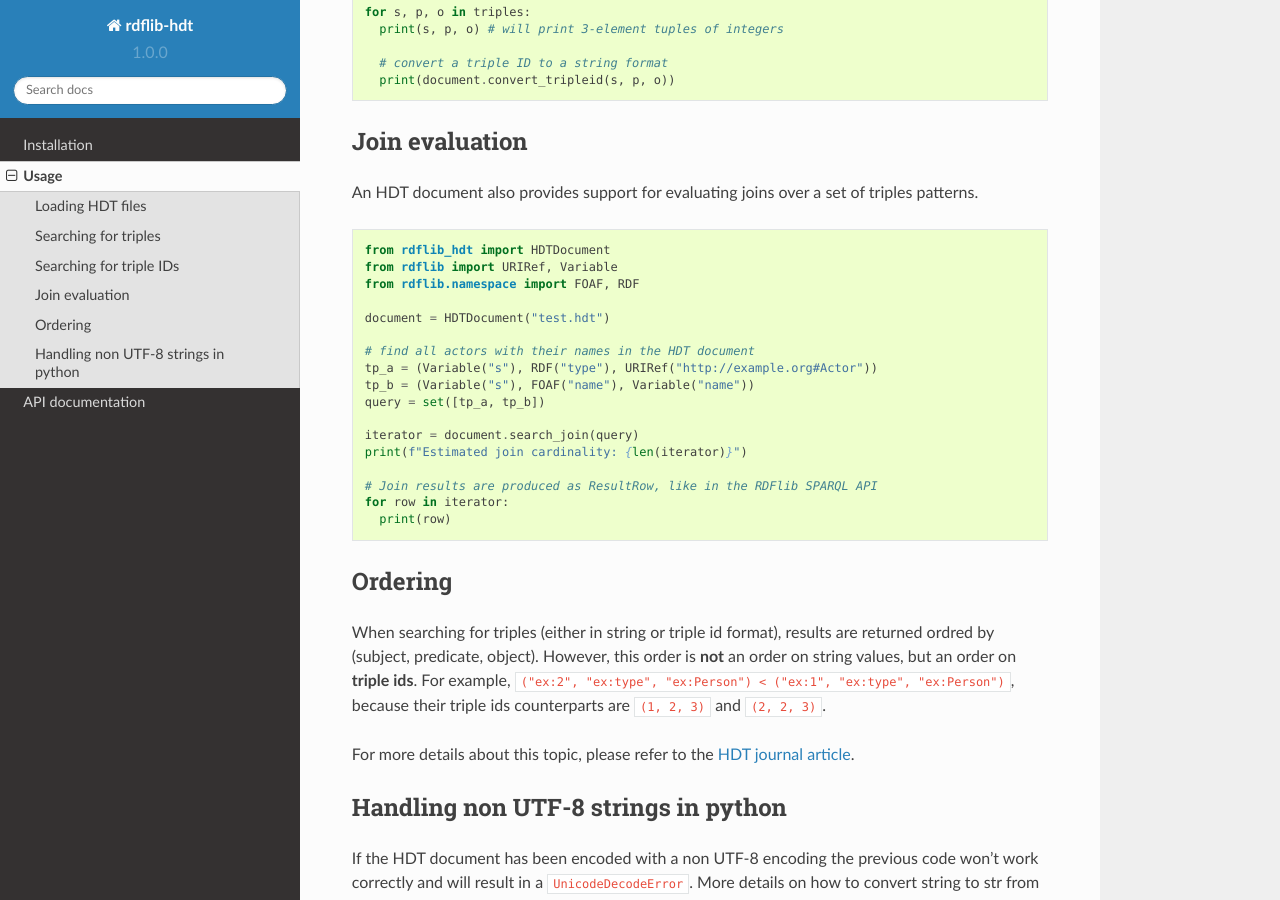
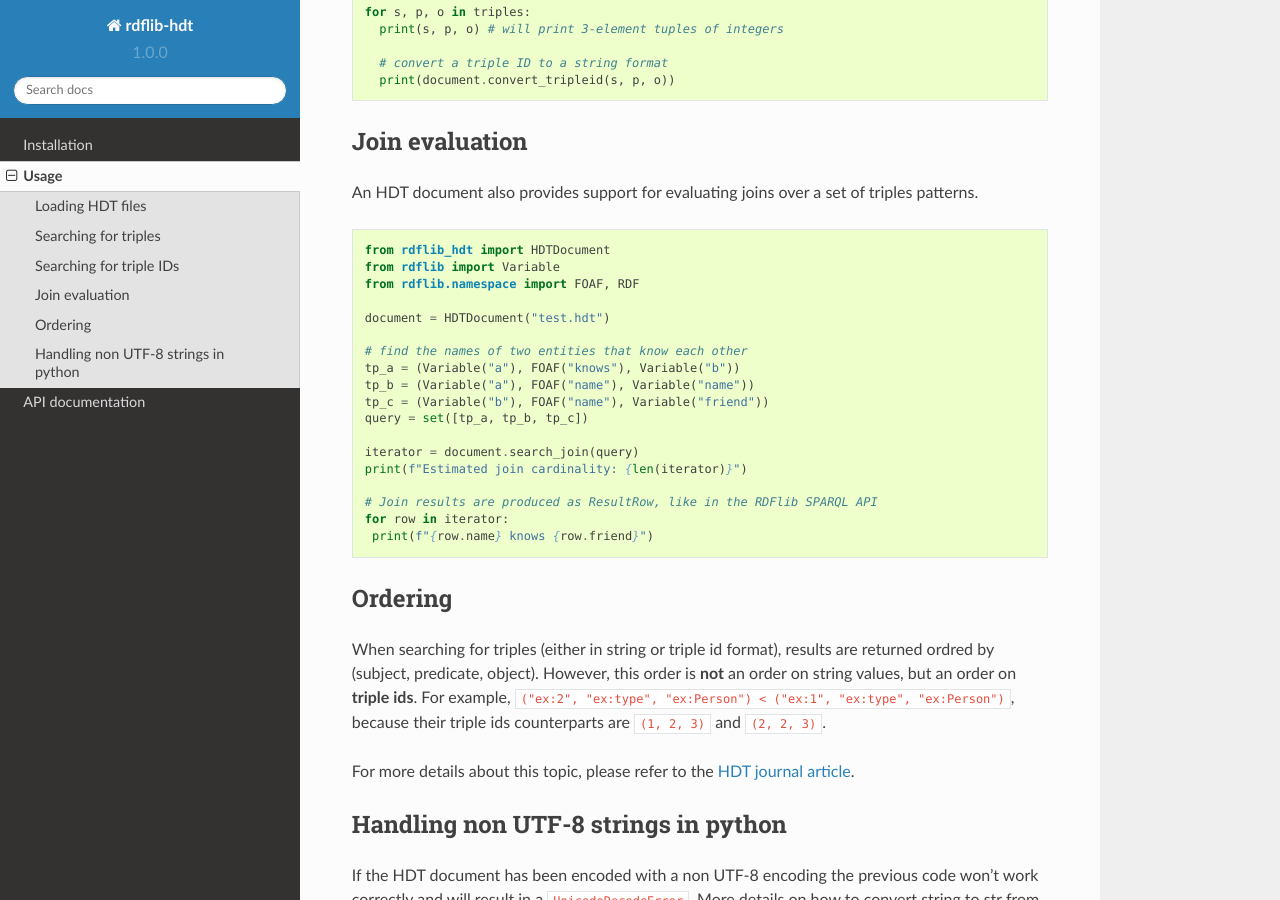
Before and after one commit to RDFLib/rdflib-hdt, a Sphinx documentation site: the page built from docs/source/hdtdocument.rst, in a window 1280 px wide and 900 px high, scrolled down 1410 px. Built offline with Sphinx 7.4.7 and the Read the Docs theme 2.0.0, drawn with Linux system fonts in a browser that asks for light colours.

```diff
--- a/docs/source/hdtdocument.rst
+++ b/docs/source/hdtdocument.rst
@@ -80,22 +80,23 @@ An HDT document also provides support for evaluating joins over a set of triples
 .. code-block:: python
 
   from rdflib_hdt import HDTDocument
-  from rdflib import URIRef, Variable
+  from rdflib import Variable
   from rdflib.namespace import FOAF, RDF
 
   document = HDTDocument("test.hdt")
 
-  # find all actors with their names in the HDT document
-  tp_a = (Variable("s"), RDF("type"), URIRef("http://example.org#Actor"))
-  tp_b = (Variable("s"), FOAF("name"), Variable("name"))
-  query = set([tp_a, tp_b])
+  # find the names of two entities that know each other
+  tp_a = (Variable("a"), FOAF("knows"), Variable("b"))
+  tp_b = (Variable("a"), FOAF("name"), Variable("name"))
+  tp_c = (Variable("b"), FOAF("name"), Variable("friend"))
+  query = set([tp_a, tp_b, tp_c])
 
   iterator = document.search_join(query)
   print(f"Estimated join cardinality: {len(iterator)}")
 
   # Join results are produced as ResultRow, like in the RDFlib SPARQL API
   for row in iterator:
-    print(row)
+   print(f"{row.name} knows {row.friend}")
 
 Ordering
 ^^^^^^^^^^^
```
Also changed, not shown: README.md (+7 -6 lines), README.rst (+7 -6 lines).
